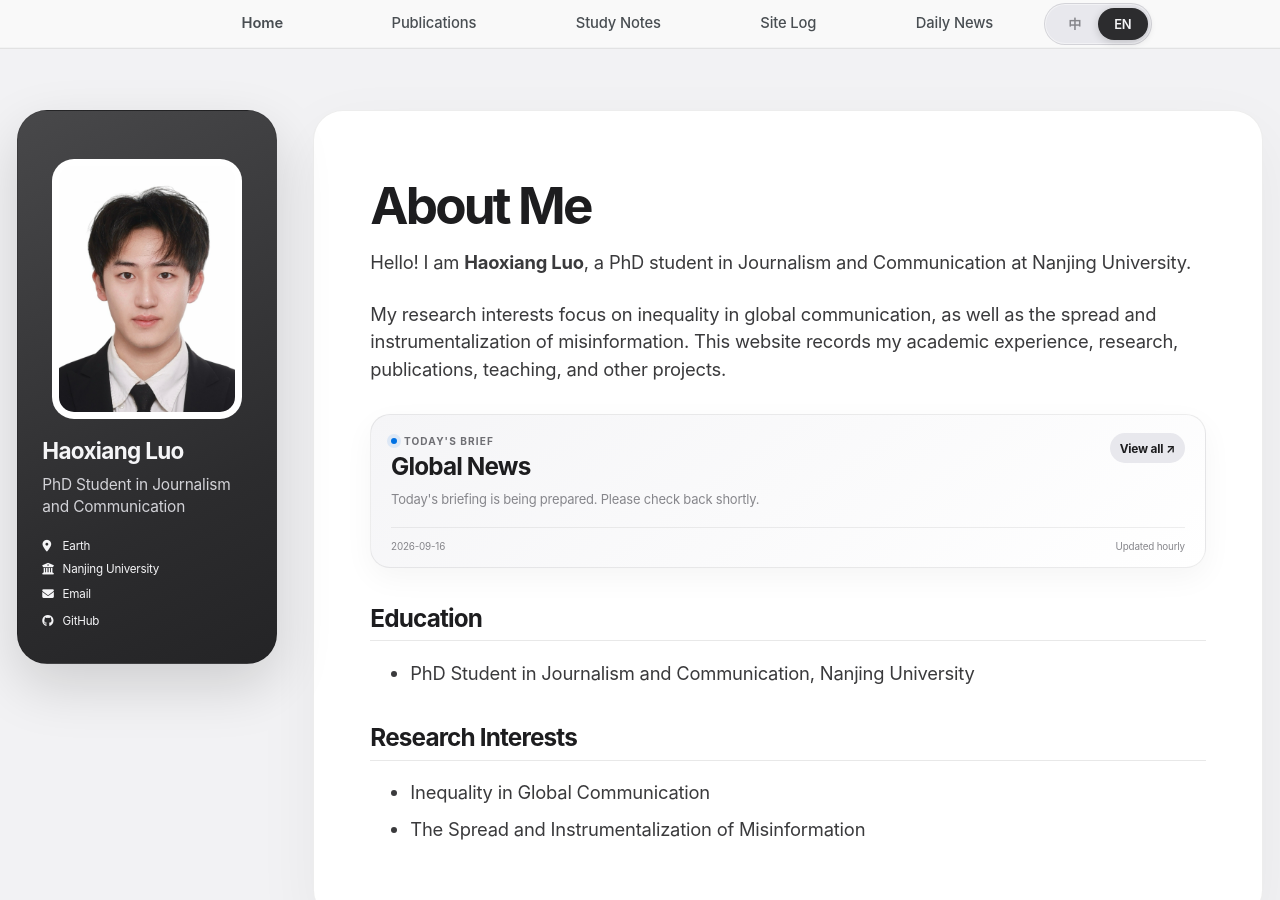
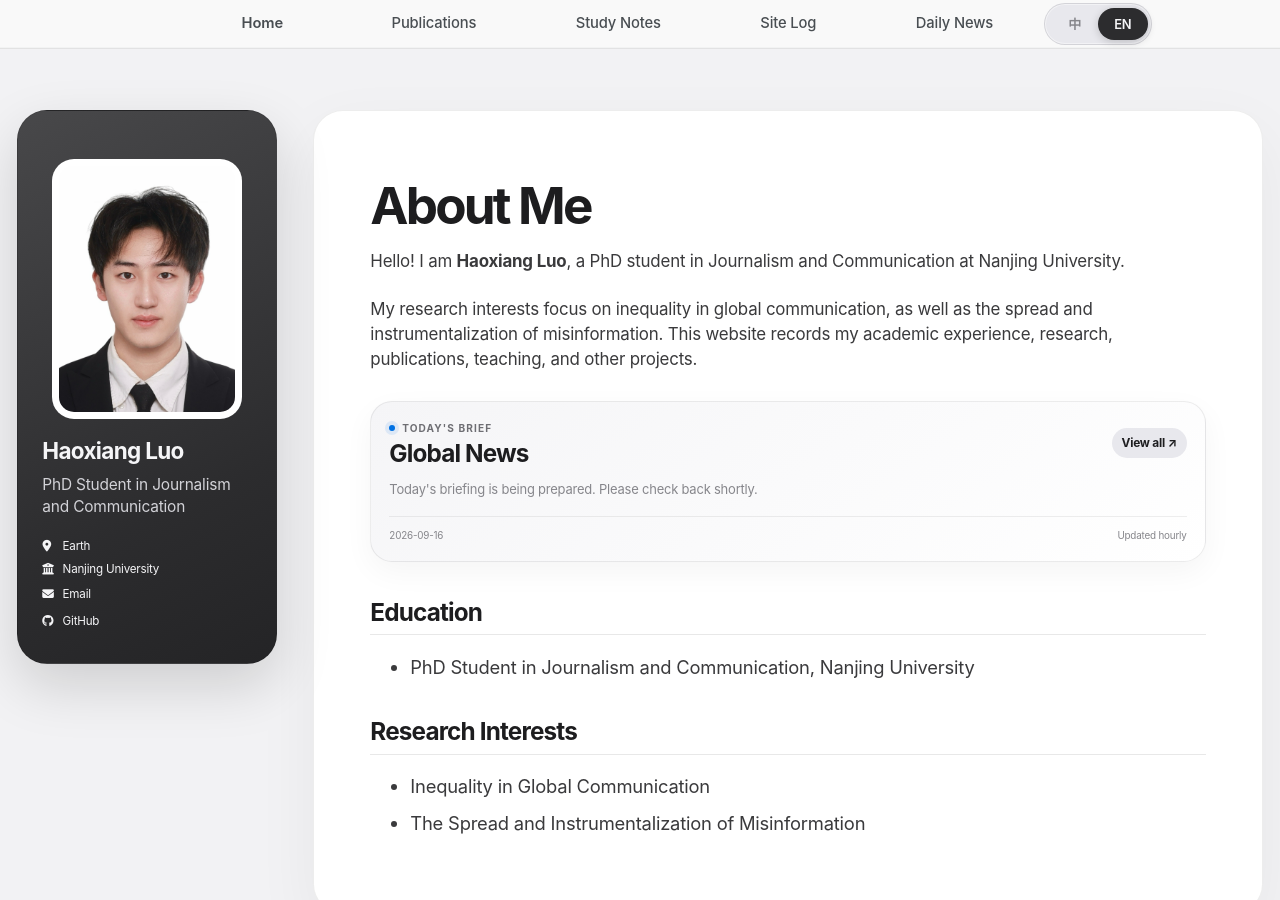
Before and after one commit to HaoxiangLuo/HaoxiangLuo.github.io, a Jekyll site: the page built from _pages/about.md, in a window 1280 px wide and 900 px high. Built offline with Jekyll 4.4.1, drawn with Linux system fonts in a browser that asks for light colours; a style sheet for code colours, icons or effects is not loaded.

Commit message:
Refine desktop homepage information hierarchy

```diff
--- a/_sass/_content-refinements.scss
+++ b/_sass/_content-refinements.scss
@@ -1180,3 +1180,106 @@ body.inner-page:has(.notes-grid) .archive {
     transition: none;
   }
 }
+
+/* Desktop home refinement: editorial rhythm without altering the phone layout. */
+@media (min-width: 1024px) {
+  body.home-page #main {
+    align-items: start;
+  }
+
+  body.home-page .page {
+    align-self: start;
+    min-height: 0;
+    padding: clamp(2.35rem, 3.6vw, 3.6rem) clamp(2.8rem, 4.6vw, 4.9rem) 2.6rem;
+  }
+
+  body.home-page .page__content > p {
+    max-width: 800px;
+    font-size: clamp(0.94rem, 1vw, 1.04rem);
+    line-height: 1.62;
+  }
+
+  body.home-page .page__content h2 {
+    margin-top: 2.35rem;
+  }
+
+  body.home-page .news-window {
+    max-width: 880px;
+    margin: 1.55rem 0 1.8rem;
+    padding: 1rem;
+    border-radius: 22px;
+  }
+
+  body.home-page .news-window__header {
+    align-items: center;
+    margin-bottom: 0.75rem;
+  }
+
+  body.home-page .news-window__list {
+    grid-template-columns: repeat(2, minmax(0, 1fr));
+    gap: 0.55rem;
+  }
+
+  body.home-page .news-window__list li {
+    min-width: 0;
+    border: 0;
+  }
+
+  body.home-page .news-window__list li:first-child {
+    grid-column: 1 / -1;
+  }
+
+  body.home-page .news-window__list a {
+    height: 100%;
+    min-height: 66px;
+    box-sizing: border-box;
+    grid-template-columns: minmax(0, 1fr);
+    align-content: space-between;
+    gap: 0.45rem;
+    padding: 0.7rem 0.78rem;
+    border: 1px solid rgba(29, 29, 31, 0.07);
+    border-radius: 13px;
+    background: rgba(255, 255, 255, 0.78);
+    font-size: 0.68rem;
+    line-height: 1.35;
+    transition: transform 180ms ease, border-color 180ms ease, box-shadow 180ms ease;
+  }
+
+  body.home-page .news-window__list li:first-child a {
+    min-height: 72px;
+    grid-template-columns: minmax(0, 1fr) auto;
+    align-items: center;
+    padding: 0.82rem 0.9rem;
+    border-color: rgba(29, 29, 31, 0.12);
+    background: #fff;
+    font-size: 0.76rem;
+    font-weight: 650;
+  }
+
+  body.home-page .news-window__list a:hover,
+  body.home-page .news-window__list a:focus-visible {
+    transform: translateY(-1px);
+    border-color: rgba(0, 113, 227, 0.25);
+    box-shadow: 0 8px 20px rgba(0, 0, 0, 0.055);
+  }
+
+  body.home-page .news-window__list a:focus-visible {
+    outline: 2px solid #0071e3;
+    outline-offset: 2px;
+  }
+
+  body.home-page .news-window__list small {
+    justify-self: start;
+    font-size: 0.54rem;
+    font-weight: 600;
+    letter-spacing: 0.02em;
+  }
+
+  body.home-page .news-window__list li:first-child small {
+    justify-self: end;
+  }
+
+  body.home-page .news-window__footer {
+    margin-top: 0.7rem;
+  }
+}
```
